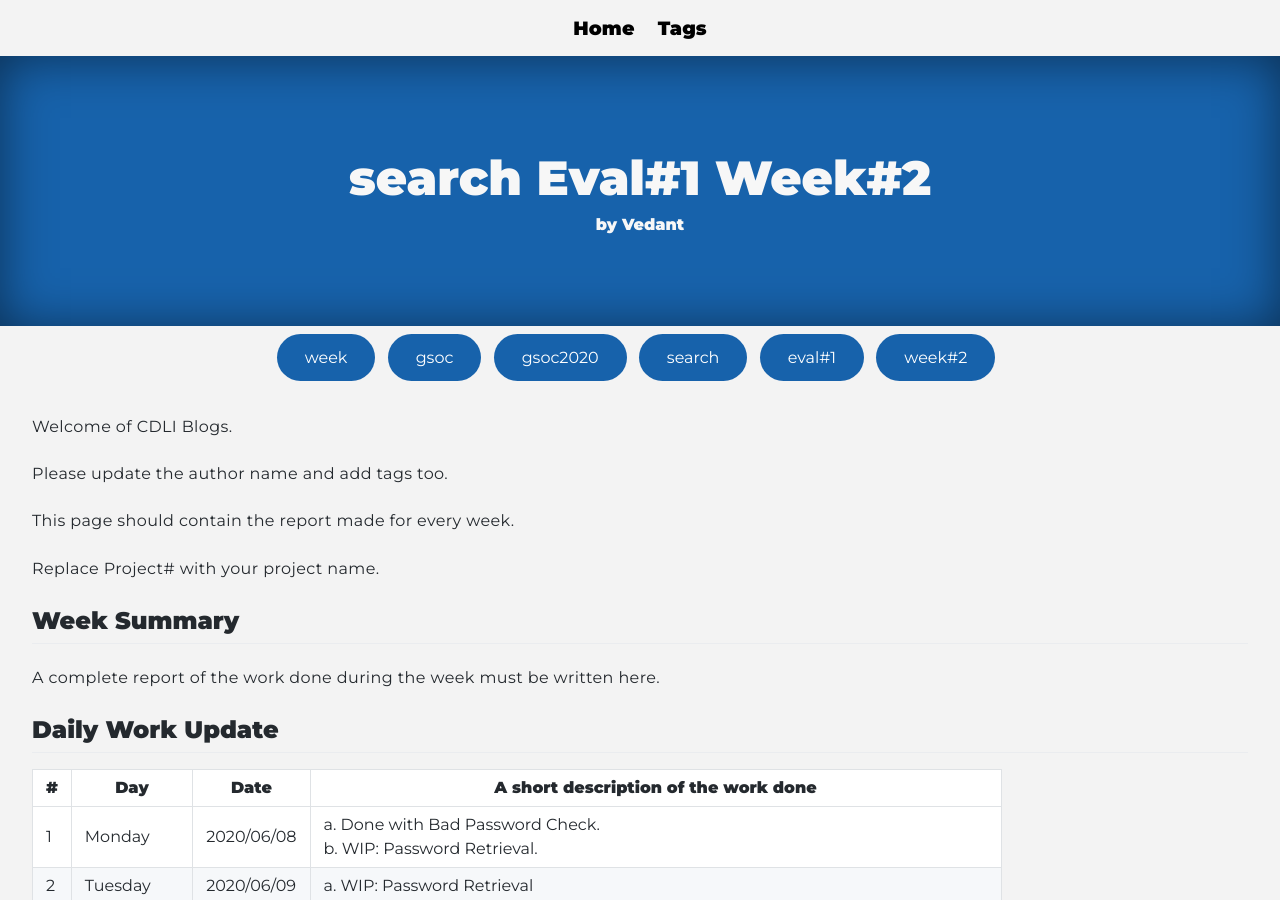
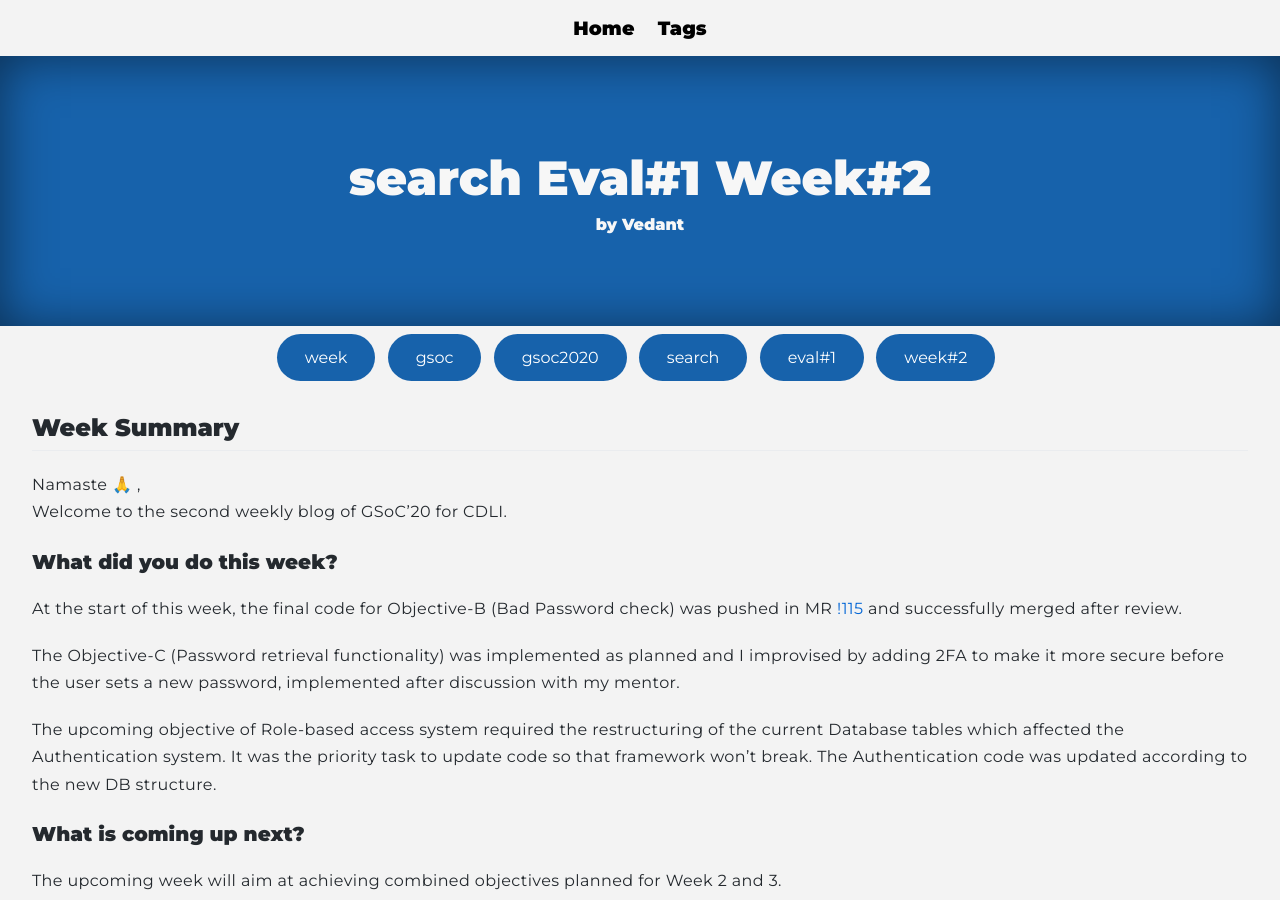
Before and after one commit to cdli-gh/blog, a Jekyll site: the page built from _blog/gsoc20/search/posts/02_week2.md, in a window 1280 px wide and 900 px high. Built offline with Jekyll 4.4.1, drawn with Linux system fonts in a browser that asks for light colours; Markdown is read by kramdown in place of the engine named in the settings; some of the changed text lies outside the part shown.

Commit message:
Week:2 Blog added

```diff
--- a/_blog/gsoc20/search/posts/02_week2.md
+++ b/_blog/gsoc20/search/posts/02_week2.md
@@ -4,17 +4,50 @@ title: search Eval#1 Week#2
 author: "Vedant"
 tags: ["week","gsoc","gsoc2020","search","eval#1","week#2"]
 ---
-Welcome of CDLI Blogs.
-
-Please update the author name and add tags too.
-
-This page should contain the report made for every week.
-
-Replace Project# with your project name.
 
 ## Week Summary
 
-A complete report of the work done during the week must be written here.
+Namaste 🙏 ,
+Welcome to the second weekly blog of GSoC'20 for CDLI.
+
+### What did you do this week?
+
+At the start of this week, the final code for Objective-B (Bad Password check) was pushed in MR [!115](https://gitlab.com/cdli/framework/-/merge_requests/115) and successfully merged after review.
+
+The Objective-C (Password retrieval functionality) was implemented as planned and I improvised by adding 2FA to make it more secure before the user sets a new password, implemented after discussion with my mentor.
+
+The upcoming objective of Role-based access system required the restructuring of the current Database tables which affected the Authentication system. It was the priority task to update code so that framework won't break. The Authentication code was updated according to the new DB structure.
+
+### What is coming up next?
+
+The upcoming week will aim at achieving combined objectives planned for Week 2 and 3.
+
+### Did you get stuck anywhere?
+
+Few docker containers have restricted internet access for security purpose from which arose a problem while attempting to set up email configuration for the password retrieval functionality.  The backend is ready and tested except the email functionality, which will be addressed in buffer week.
+
+### Branch (worked on):
+1. [phoenix/feature/authentication](https://gitlab.com/cdli/framework/-/tree/phoenix/feature/authentication)
+2. [phoenix/feature/authorization](https://gitlab.com/cdli/framework/-/tree/phoenix/feature/authorization)
+
+### Issues :
+1. **Closed or worked related to:**
+    - [#211](https://gitlab.com/cdli/framework/-/issues/211)
+2. **Opened:**
+    - [#245](https://gitlab.com/cdli/framework/-/issues/245)
+    - [#247](https://gitlab.com/cdli/framework/-/issues/247)
+    - [#248](https://gitlab.com/cdli/framework/-/issues/248)
+    - [#249](https://gitlab.com/cdli/framework/-/issues/249)
+
+### Pull Request :
+1. **Merged (or under review):**
+    - [!115](https://gitlab.com/cdli/framework/-/merge_requests/115)
+    - [!119](https://gitlab.com/cdli/framework/-/merge_requests/119)
+    - [!120](https://gitlab.com/cdli/framework/-/merge_requests/120)
+2. **Reviewed:**
+    - [!117](https://gitlab.com/cdli/framework/-/merge_requests/117)
+    - [!121](https://gitlab.com/cdli/framework/-/merge_requests/121)
+    - [!125](https://gitlab.com/cdli/framework/-/merge_requests/125)
 
 
 ## Daily Work Update
```
